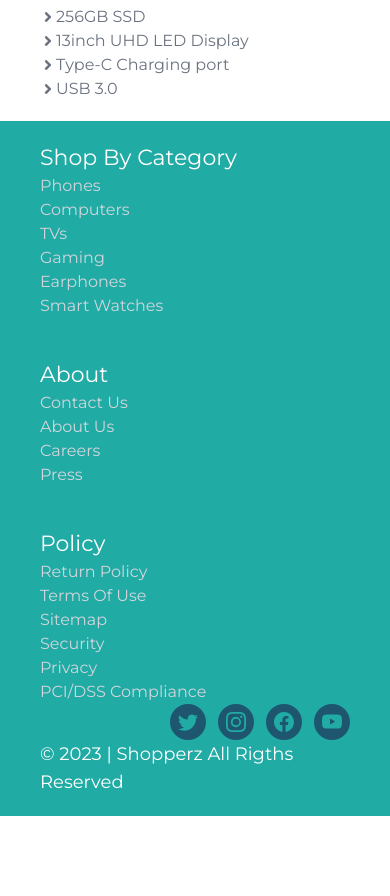
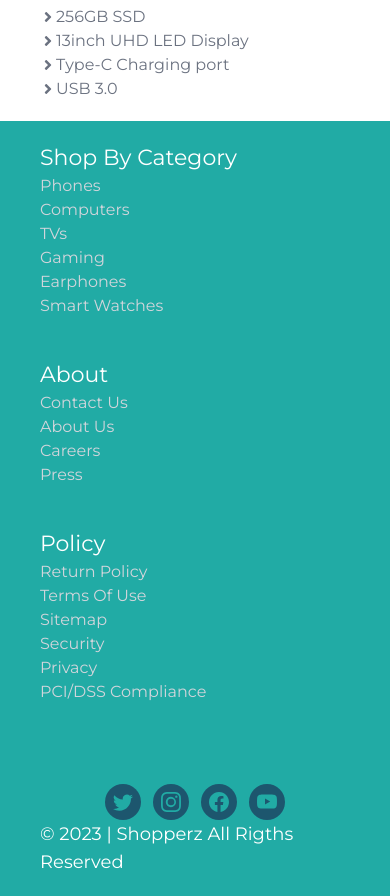
Before and after one commit to jesseemana/electronics-shop, a React (Vite) app: page /product/1 in a window 390 px wide. Shown: the part 941-1837 px from the top of the page. Before the commit the page ends 1757 px from the top, so only its background shows below. Built offline with nearby package versions, Linux system fonts and the light colour scheme.

Commit message:
footer functionality fixed

```diff
--- a/src/components/Footer.jsx
+++ b/src/components/Footer.jsx
@@ -12,7 +12,7 @@ export const Footer = () => {
   });
 
   return (
-    <section id='footer' className='flex flex-col md:flex-row justify-between px-10 bg-[rgb(33,171,165)]  w-full p-5 text-[#FFFFFF]'>
+    <section id='footer' className='flex flex-col gap-y-20 md:flex-row justify-between px-10 bg-[rgb(33,171,165)]  w-full p-5 text-[#FFFFFF]'>
       <div className='flex flex-col gap-y-10 md:flex-row gap-x-[170px]'>
         <div>
           <h1 className='text-[22px] capitalize'>shop by category</h1>
@@ -78,10 +78,11 @@ export const Footer = () => {
           </ul>
         </div>
       </div>
+
       {/* SOCIALS SECTION */}
-      <div className='flex flex-col'>
+      <div className='flex flex-col items-center md:items-end'>
         {/* icons */}
-        <div className='flex gap-x-3 justify-end'>
+        <div className='flex gap-x-3 md:justify-end'>
           <div className='bg-[#1D566E] rounded-full px-2 py-2'>
             <a href='#'>
               <BsTwitter className='text-xl text-[#21ABA5]' />
@@ -103,8 +104,10 @@ export const Footer = () => {
             </a>
           </div>
         </div>
-        {/* location */}
-        {/* copyright all rights reserved */}
+
+        {/* LOCATION*/ }
+
+        {/* COPYRIGHT AND ALL RIGHTS RESERVED */}
         <p className='text-lg capitalize'>
           {' '}
           &copy; {year} | Shopperz all rigths reserved{' '}
--- a/src/pages/ProductDetails.jsx
+++ b/src/pages/ProductDetails.jsx
@@ -113,6 +113,8 @@ export const ProductDetails = () => {
             )
           })}
         </div>
+
+        {/* PRODUCT RECOMMENDATIONS CAROUSEL  */}
       </div>
     </div>
   );
```
